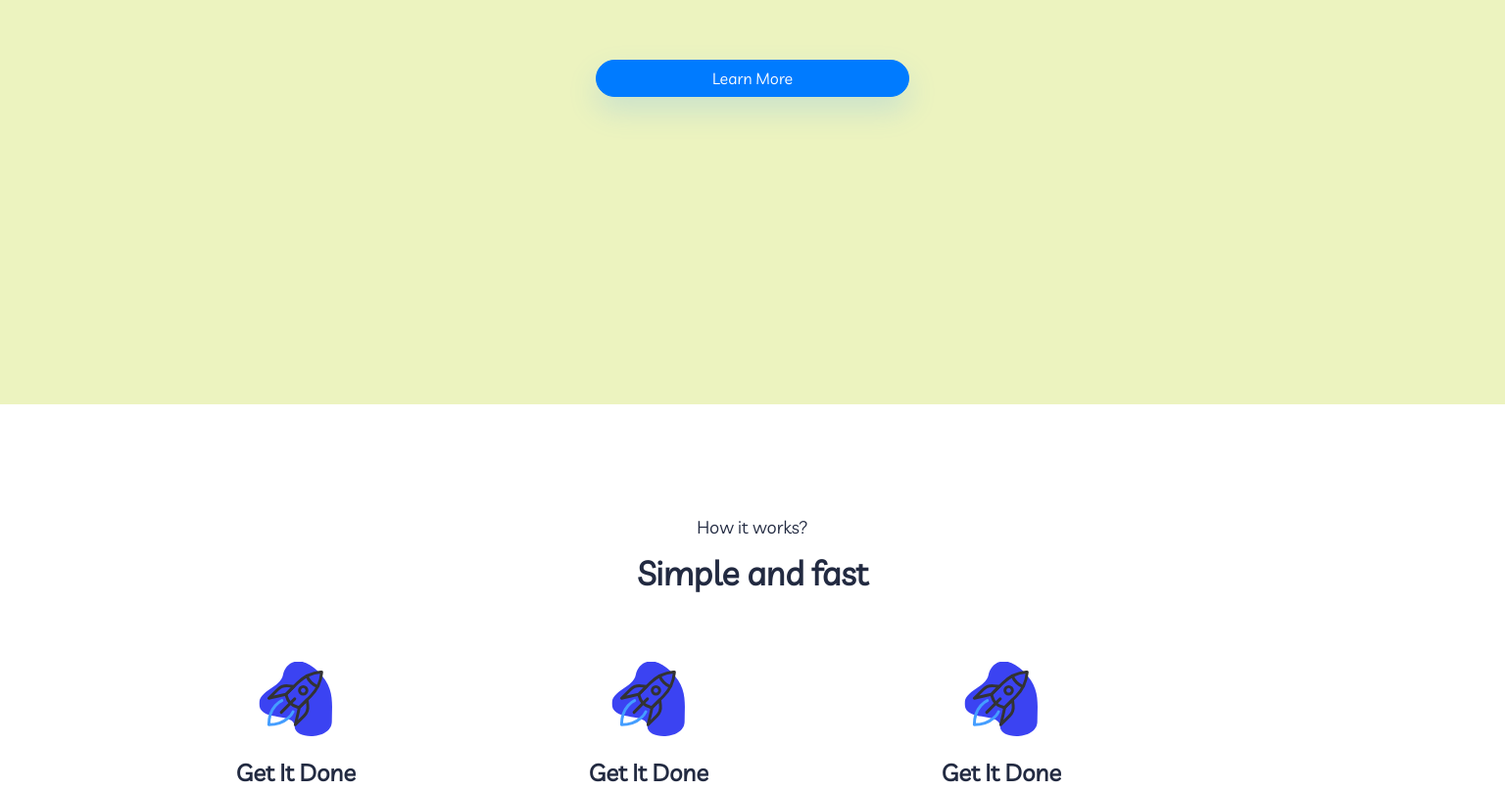
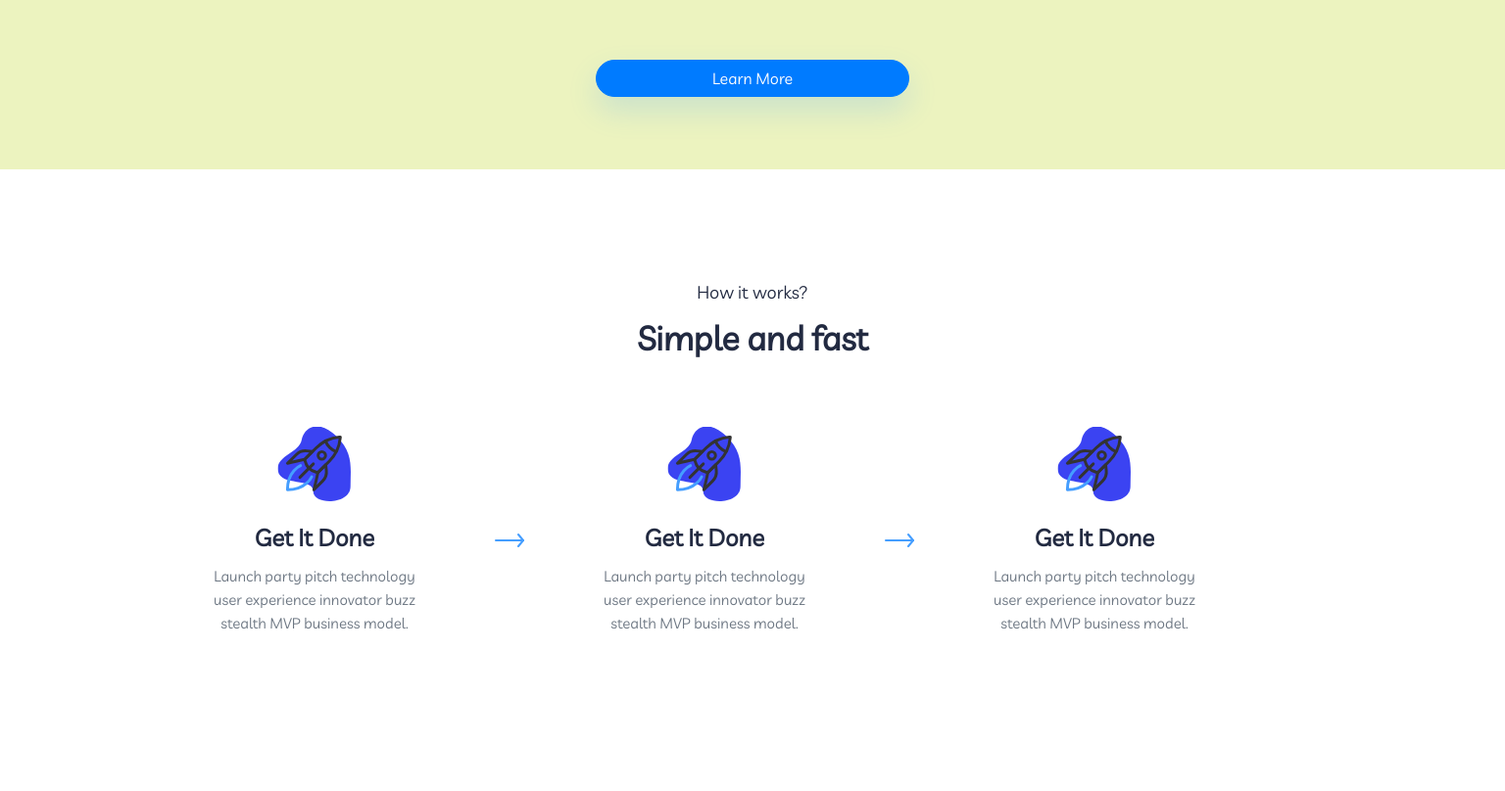
Before and after one commit to sandipan-saha/Tweakful-custom-coded, a plain HTML site: page index.html in a window 1536 px wide. Shown: the part 422-1230 px from the top of the page at 98% size. Drawn offline with nearby package versions, Linux system fonts and the light colour scheme.

Commit message:
Update main.css

```diff
--- a/css/main.css
+++ b/css/main.css
@@ -65,7 +65,7 @@ nav{
 /*---------- Section 1 ----------*/
 .section1{
 	width: 100vw;
-	height: 95vh;
+	height: 100vh;
 	background-color: #ECF3BF;
 	/*padding-top: 7rem;
 	padding-left: 11rem;
@@ -447,6 +447,19 @@ footer{
 /*=============================================
 =============== Media queries ===============*/
 
+@media(min-width: 1440px){
+	.section1{
+		height: 65vh;
+	}
+	.section2 .card{
+		max-width: 368px;
+	}
+	.sec4-heading{
+		padding-left: 7rem;
+		padding-right: 7rem;
+	}
+}
+
 @media(max-width: 1024px){
 	nav{
 		padding: 1rem 2rem !important;
```
